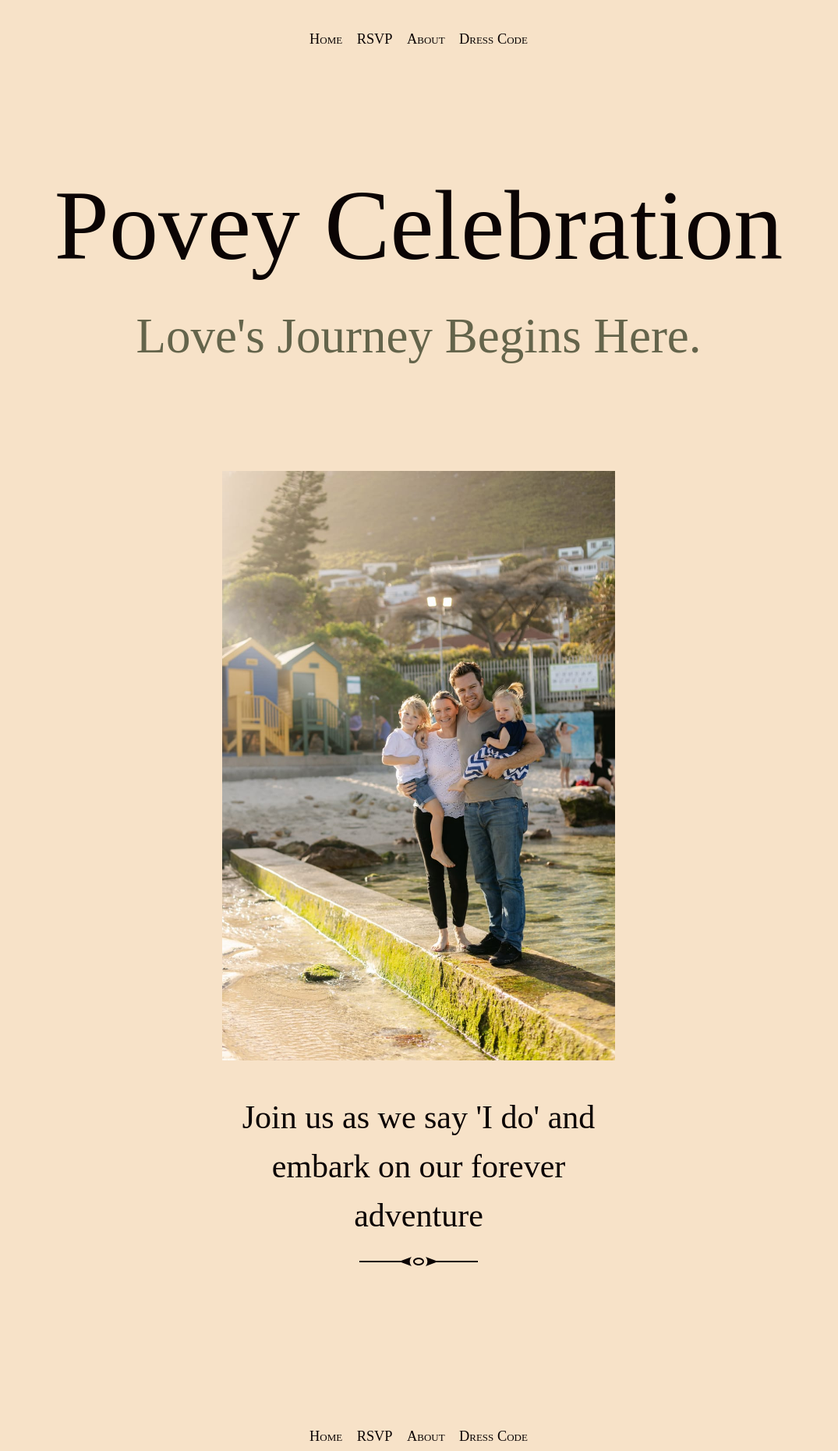
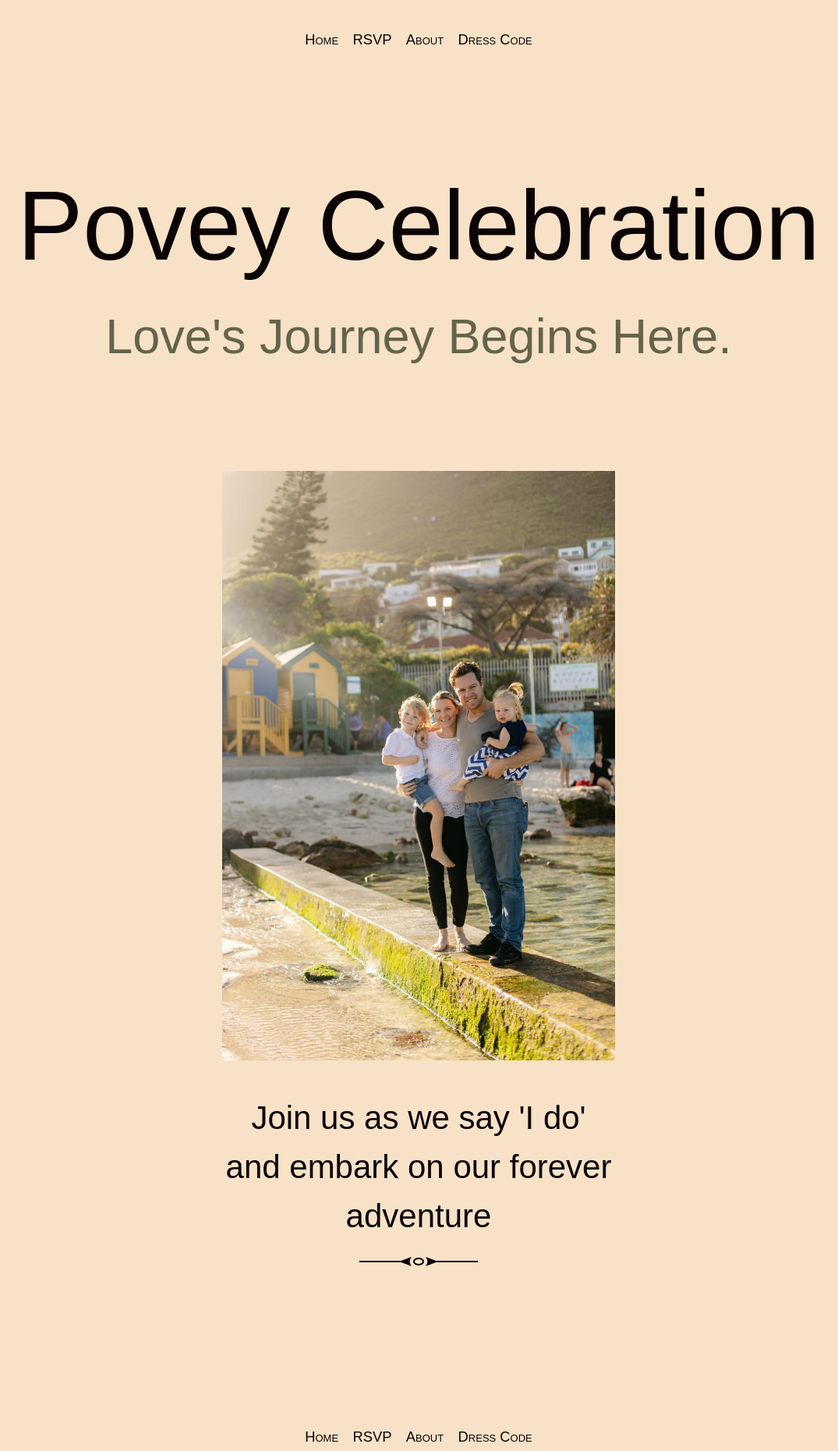
Before and after one commit to PoveyCelebration/PoveyCelebration.github.io, a Jekyll site: the page built from index.html, in a window 1280 px wide. Shown: the whole page at 78% size, without its empty margins (103-1178 px from the left). Built offline with Jekyll 4.4.1, drawn with Linux system fonts in a browser that asks for light colours; the list of posts is cut into pages by our own code.

Commit message:
Update _variables.scss

```diff
--- a/_sass/_variables.scss
+++ b/_sass/_variables.scss
@@ -2,7 +2,7 @@ $brand-color:         #f7e2c8;
 $highlight:           lighten($brand-color, 35%);
 $text-color:          #0b0404;
 $muted-text-color:    #64644B;
-$font-family:          "Times New Roman", "EB Garamond", Garamond, "Times New Roman", serif;
+$font-family:         "Arial", "EB Garamond", Garamond, "Times New Roman", serif;
 
 $on-bigphone:         375px;
 $on-tablet:           768px;
```
